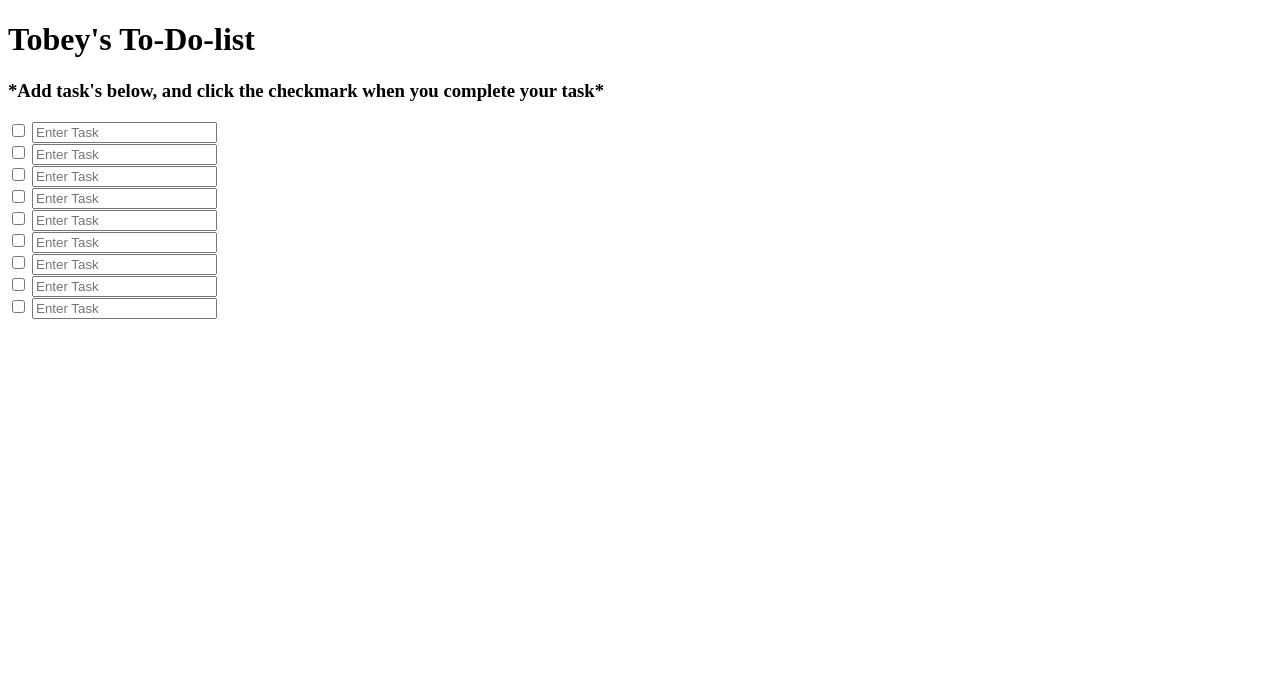
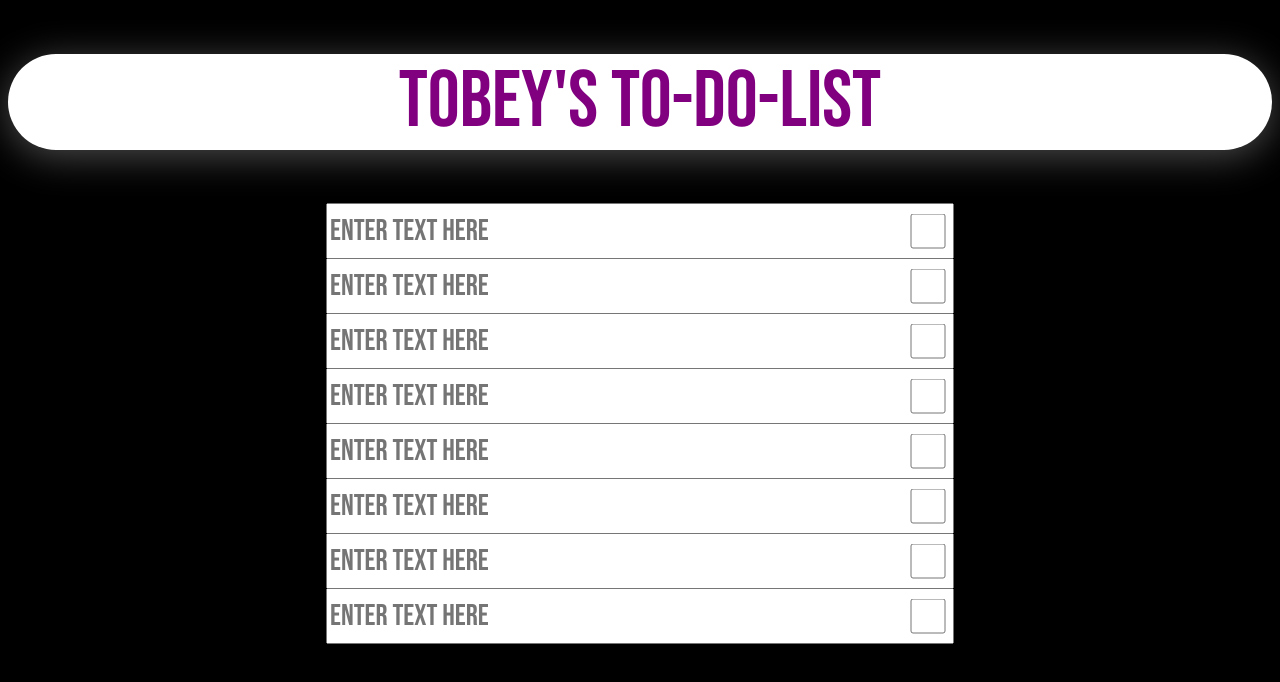
Before and after one commit to j-jackson9/To-do-List, a plain HTML site: page index.html in a window 1280 px wide. Drawn offline with Linux system fonts and the light colour scheme.

Commit message:
-style to-do list

```diff
--- a/index.html
+++ b/index.html
@@ -7,42 +7,57 @@
         <meta name="viewport" content="width=device-width, initial-scale=1">
         <link rel="stylesheet" href="">
         <link href="style.css" rel="stylesheet"/>
+        <link rel="preconnect" href="https://fonts.googleapis.com">
+        <link rel="preconnect" href="https://fonts.gstatic.com" crossorigin>
+        <link href="https://fonts.googleapis.com/css2?family=Bebas+Neue&display=swap" rel="stylesheet">
     </head>
     <body>
-        <main>
+        <div class="container">
             <div class="header">
                 <h1>Tobey's To-Do-list</h1>
-                <h3>*Add task's below, and click the checkmark when you complete your task*</h3>
             </div>
         <div class="list">
-                <input type="checkbox" id="checkbox" name="checkbox" value="checkbox">
-                <input type="text" id="textbox" name="textbox"placeholder="Enter Task">
+            <div class="textbox-with-checkbox">
+                <input type="text" placeholder="Enter text here">
+                <input type="checkbox" class="checkbox">
+            </div>
             <br>
-                <input type="checkbox" id="checkbox" name="checkbox" value="checkbox">
-                <input type="text" id="textbox" name="textbox"placeholder="Enter Task">
+            <div class="textbox-with-checkbox">
+                <input type="text" placeholder="Enter text here">
+                <input type="checkbox" class="checkbox">
+            </div>
             <br>
-                <input type="checkbox" id="checkbox" name="checkbox" value="checkbox">
-                <input type="text" id="textbox" name="textbox"placeholder="Enter Task">
+            <div class="textbox-with-checkbox">
+                <input type="text" placeholder="Enter text here">
+                <input type="checkbox" class="checkbox">
+            </div>
             <br>
-                <input type="checkbox" id="checkbox" name="checkbox" value="checkbox">
-                <input type="text" id="textbox" name="textbox"placeholder="Enter Task">
+            <div class="textbox-with-checkbox">
+                <input type="text" placeholder="Enter text here">
+                <input type="checkbox" class="checkbox">
+            </div>
             <br>
-                <input type="checkbox" id="checkbox" name="checkbox" value="checkbox">
-                <input type="text" id="textbox" name="textbox"placeholder="Enter Task">
+            <div class="textbox-with-checkbox">
+                <input type="text" placeholder="Enter text here">
+                <input type="checkbox" class="checkbox">
+            </div>
             <br>
-                <input type="checkbox" id="checkbox" name="checkbox" value="checkbox">
-                <input type="text" id="textbox" name="textbox"placeholder="Enter Task">
+            <div class="textbox-with-checkbox">
+                <input type="text" placeholder="Enter text here">
+                <input type="checkbox" class="checkbox">
+            </div>
             <br>
-                <input type="checkbox" id="checkbox" name="checkbox" value="checkbox">
-                <input type="text" id="textbox" name="textbox"placeholder="Enter Task">
+            <div class="textbox-with-checkbox">
+                <input type="text" placeholder="Enter text here">
+                <input type="checkbox" class="checkbox">
+            </div>
             <br>
-                <input type="checkbox" id="checkbox" name="checkbox" value="checkbox">
-                <input type="text" id="textbox" name="textbox"placeholder="Enter Task">
-                <br>
-                <input type="checkbox" id="checkbox" name="checkbox" value="checkbox">
-                <input type="text" id="textbox" name="textbox"placeholder="Enter Task">
+            <div class="textbox-with-checkbox">
+                <input type="text" placeholder="Enter text here">
+                <input type="checkbox" class="checkbox">
             </div>
-        </main>
+        </div>
+        </div>
 
         <script src="" async defer></script>
     </body>
--- a/style.css
+++ b/style.css
@@ -0,0 +1,52 @@
+* {
+  font-family: "Bebas Neue", sans-serif;
+  font-weight: 400;
+  font-style: normal;
+}
+
+body {
+    background-color: black;
+}
+
+.container {
+    text-align: center;
+  }
+
+
+
+.header {
+    color: purple;
+    background-color: white;
+    border-radius: 2px solid white;
+    border-radius: 50px;
+    box-shadow: 0px 6px 38px 0px rgba(255, 255, 255, 0.3);
+    font-size: 40px;
+}
+
+
+.textbox-with-checkbox {
+    position: relative;
+    display: inline-block;
+    width: 50%;
+    height: 50px;
+    margin-bottom: 5px;
+  }
+
+  .textbox-with-checkbox input[type="text"] {
+    padding-right: 30px; /* Adjust based on checkbox size */
+    width: calc(100% - 40px);
+    height: 100%;
+    font-size: 30px;
+  }
+
+  .textbox-with-checkbox .checkbox {
+    position: absolute;
+    right: 5px; /* Adjust based on desired position */
+    top: 50%;
+    transform: translateY(-50%);
+  }
+
+  .checkbox {
+    height: 35px;
+    width: 40px;
+  }
```
Lines whose indentation alone changed are shown as unchanged.
